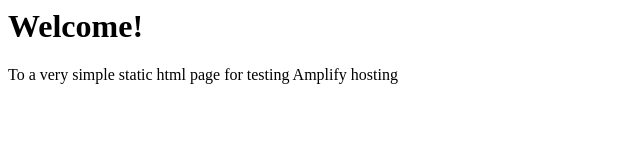
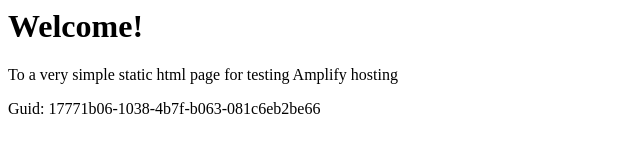
Before and after one commit to aws-aemilia-pdx/Github-PR-Commit-Integration-Test-DoNotTouch-GitHubWebhookCanaryTest-v1-beta-us-west-2, a website: page src/index.html in a window 1280 px wide. Shown: the whole page, without its empty margins (0-640 px from the left). Drawn offline with Linux system fonts and the light colour scheme.

Commit message:
commit from integ tests

```diff
--- a/src/index.html
+++ b/src/index.html
@@ -1,3 +1,5 @@
+
+
 <html lang="en">
 
 <head>
@@ -10,6 +12,6 @@
 <body>
     <h1>Welcome!</h1>
     <p>To a very simple static html page for testing Amplify hosting</p>
-</body>
+    <p>Guid: 17771b06-1038-4b7f-b063-081c6eb2be66</p></body>
 
 </html>
```
